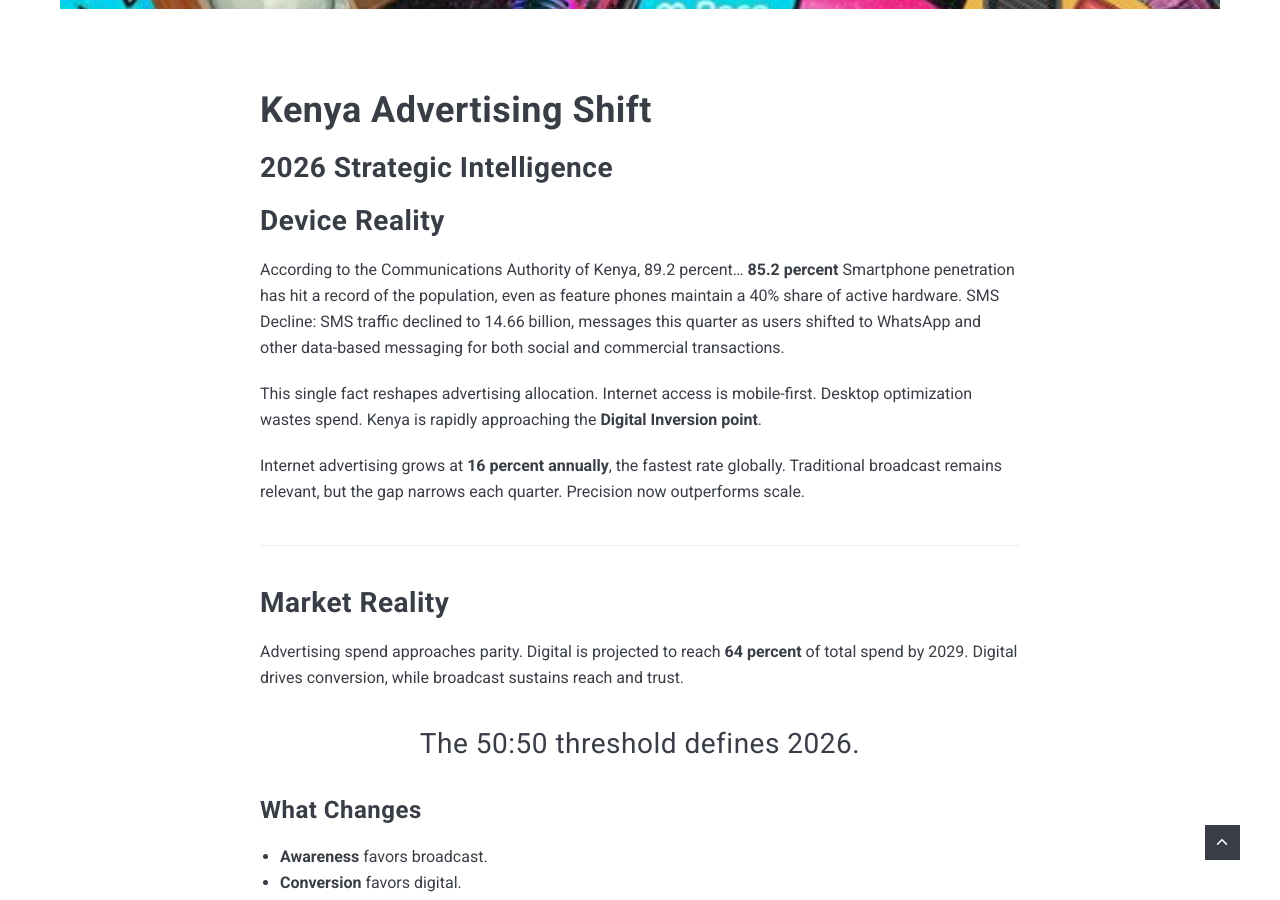
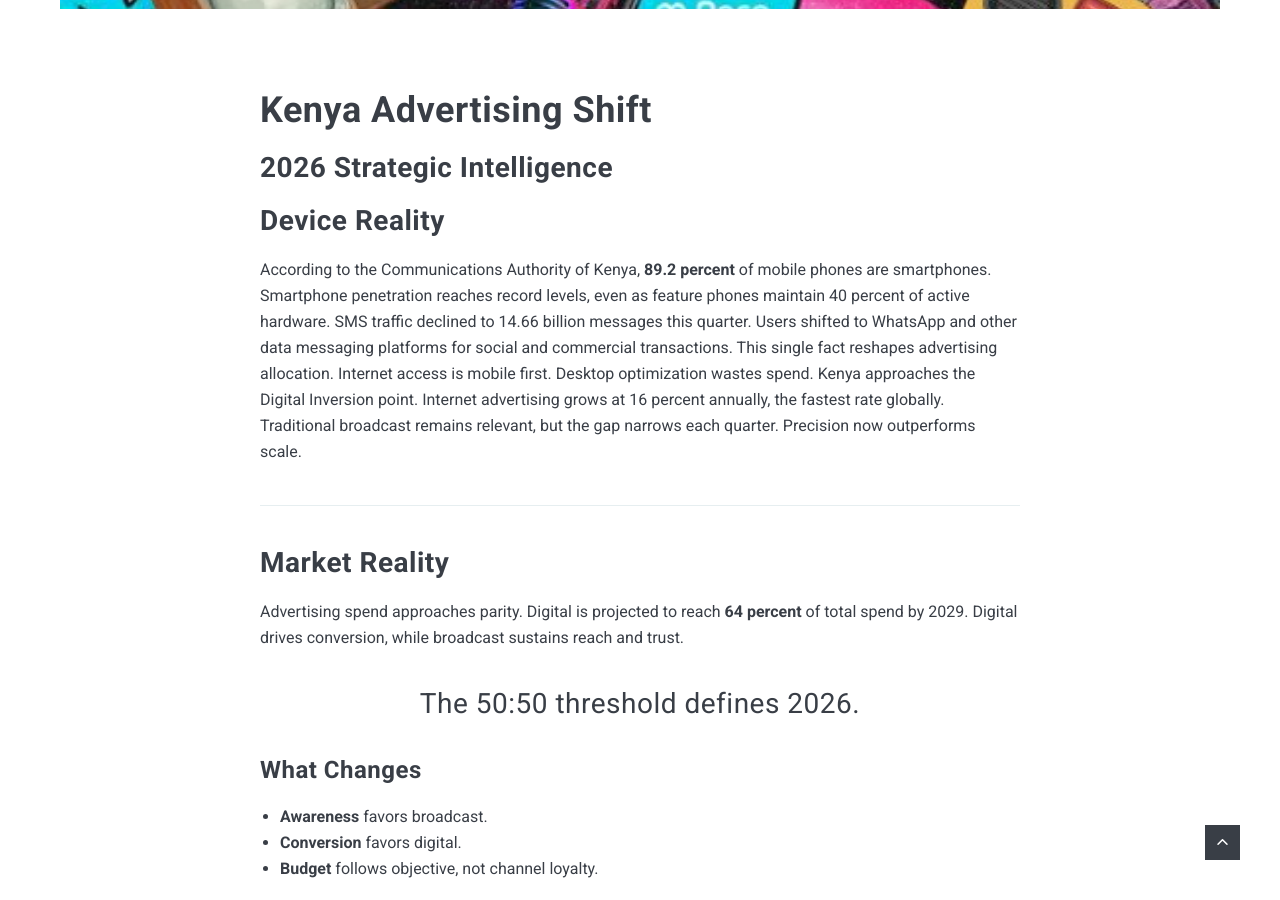
Before and after one commit to vrmshamba/mediatec-insights, a Jekyll site: the page built from _posts/2026-01-04-kenya_advertising_2026.md, in a window 1280 px wide and 900 px high, scrolled down 1174 px. Built offline with Jekyll 4.4.1, drawn with Linux system fonts in a browser that asks for light colours; nearby versions of some CDN libraries; comment, search, counter and statistics services are not loaded.

Commit message:
Update 2026-01-04-kenya_advertising_2026.md
Signed-off-by: suziengatia <127926050+vrmshamba@users.noreply.github.com>

```diff
--- a/_posts/2026-01-04-kenya_advertising_2026.md
+++ b/_posts/2026-01-04-kenya_advertising_2026.md
@@ -12,19 +12,18 @@
 
 ## Device Reality
 
-
-According to the Communications Authority of Kenya, 89.2 percent...
-**85.2 percent** Smartphone penetration has hit a record of the population, even as feature phones maintain a 40% share of active hardware.
-SMS Decline: SMS traffic declined to 14.66 billion, messages this quarter as users shifted to WhatsApp and other data-based messaging for both social and commercial transactions.
-
-This single fact reshapes advertising allocation. Internet access is mobile-first. Desktop optimization wastes spend. Kenya is rapidly approaching the **Digital Inversion point**.
-
-Internet advertising grows at **16 percent annually**, the fastest rate globally. Traditional broadcast remains relevant, but the gap narrows each quarter. Precision now outperforms scale.
+According to the Communications Authority of Kenya, **89.2 percent** of mobile phones are smartphones. Smartphone penetration reaches record levels, even as feature phones maintain 40 percent of active hardware.
+SMS traffic declined to 14.66 billion messages this quarter. Users shifted to WhatsApp and other data messaging platforms for social and commercial transactions.
+This single fact reshapes advertising allocation. Internet access is mobile first.
+Desktop optimization wastes spend.
+Kenya approaches the Digital Inversion point.
+Internet advertising grows at 16 percent annually, the fastest rate globally.
+Traditional broadcast remains relevant, but the gap narrows each quarter.
+Precision now outperforms scale.
 
 ---
 
 ## Market Reality
-
 Advertising spend approaches parity. Digital is projected to reach **64 percent** of total spend by 2029. Digital drives conversion, while broadcast sustains reach and trust.
 
 > The 50:50 threshold defines 2026.
```
